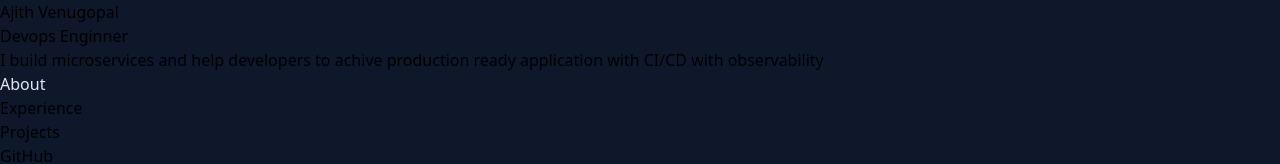
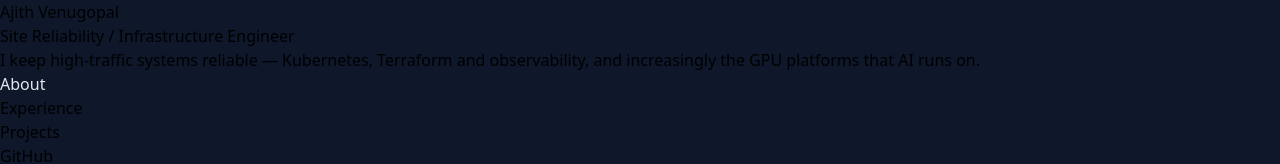
Before and after one commit to ajith-reddy-dev/v1, a Next.js app: page / in a window 1280 px wide. Shown: the top 164 px of the page. Built offline with nearby package versions, Linux system fonts and the light colour scheme.

Commit message:
Reposition sidebar as SRE/Infrastructure, fix title typo

```diff
--- a/src/components/Sections/Sidebar/index.js
+++ b/src/components/Sections/Sidebar/index.js
@@ -16,13 +16,13 @@ const Sidebar = () => {
           </h1>
           <h2 className="mt-3 text-lg font-medium tracking-tight text-slate-200 sm:text-xl">
             {language === "nl"
-              ? "Devops Ingenieur"
-              : "Devops Enginner"}
+              ? "Site Reliability / Infrastructure Engineer"
+              : "Site Reliability / Infrastructure Engineer"}
           </h2>
           <p className="mt-3 max-w-xs leading-normal">
             {language === "nl"
-              ? "Ik bouw microservices en help ontwikkelaars om productieklare applicaties te realiseren met CI/CD met observeerbaarheid"
-              : "I build microservices and help developers to achive production ready application with CI/CD with observability "}
+              ? "Ik houd systemen met veel verkeer betrouwbaar \u2014 Kubernetes, Terraform en observability, en steeds vaker de GPU-platforms waarop AI draait."
+              : "I keep high-traffic systems reliable \u2014 Kubernetes, Terraform and observability, and increasingly the GPU platforms that AI runs on."}
           </p>
           <Menu />
         </div>
```
